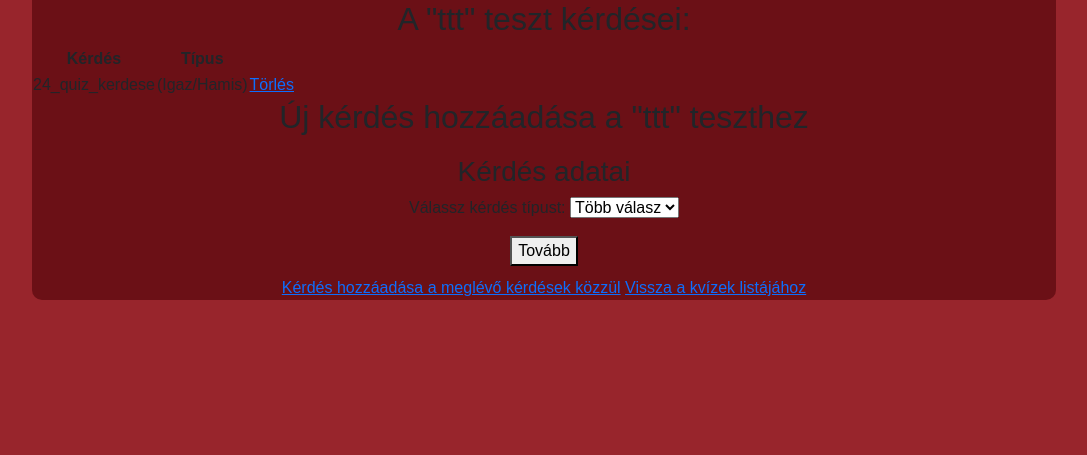
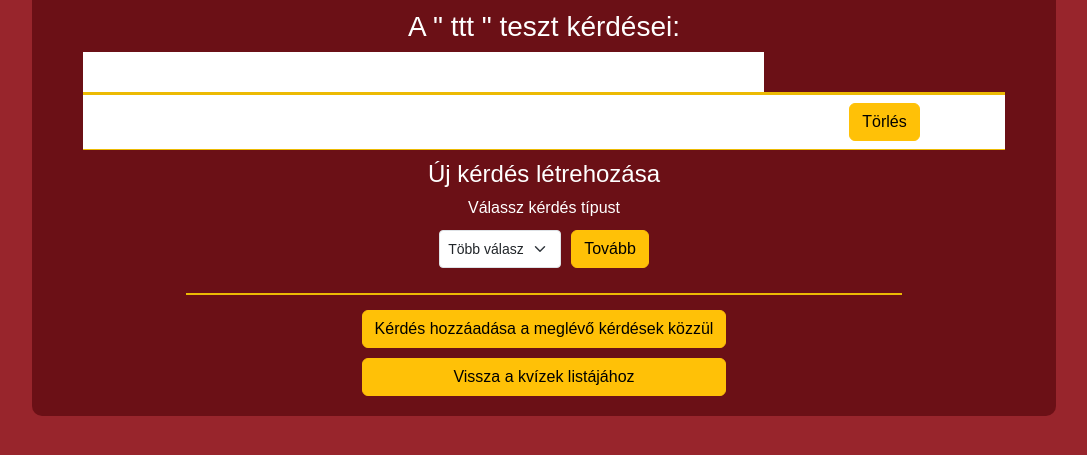
Before and after one commit to nineno98/InteraktTori, a Django app: page /test/24/test-details/ in a window 1280 px wide. Shown: the top 455 px of the page, without its empty margins (96-1183 px from the left). Run offline with Django 5.2, Linux system fonts and the light colour scheme; data comes from the database, SQL or seed files in the repository; both versions use the stored data as it was after the commit; some libraries are stand-ins or nearby versions.

Commit message:
0218 haladas

```diff
--- a/backend/roman_map/forms.py
+++ b/backend/roman_map/forms.py
@@ -221,6 +221,8 @@
     question_type = forms.ChoiceField(
         choices=Question.QUESTION_TYPES,
         label="Válassz kérdés típust",
+        widget=forms.Select(attrs={'class':'form-select form-select-sm',})
+
     )
 
 
--- a/backend/roman_map/static/scripts/test_results.js
+++ b/backend/roman_map/static/scripts/test_results.js
@@ -90,8 +90,8 @@
 async function initComponents() {
     const QuestionsAPIData = await fetchData(`http://127.0.0.1:8000/api/test-questions/${quiz_id}/`);
     const calculatedData = calculateScoreRatio(QuestionsAPIData);
-
-    const topQuestionsData = calculatedData
+    console.log(calculatedData);
+    /*const topQuestionsData = calculatedData
         .filter(d => d.scoreRatio > 0)
         .sort((a, b) => a.scoreRatio - b.scoreRatio)
         .slice(0, 10);
@@ -111,7 +111,7 @@
     createChart(topQuestionsData, "#top-score",  "#90EE90");
     createChart(worstQuestionsData, "#wrost-score",  "#FF4C4C");
 
-    createDataTable(calculatedData);
+    createDataTable(calculatedData);*/
 }
 
 initComponents();
--- a/backend/roman_map/static/styles/tests.css
+++ b/backend/roman_map/static/styles/tests.css
@@ -1,4 +1,34 @@
+.table.sajat-table>tbody>tr>td{
+    color: white;
+}
+#quiz-details-content{
+    padding-top: 10px;
+}
+#quiz-details-h3{
+    color: white;
+}
+#new-question-form label{
+    margin-bottom: 10px;
+}
+#new-question-form{
+    display: grid;
+    align-items: center;
+    justify-items: center;
+    color: white;
+}
+#select-and-prew-links-container{
+    display: flex;
+    flex-direction: column;
+    gap: 10px;
+}
+#new-question-start{
+    display: flex;
+    flex-direction: row;
+    gap: 10px;
+    margin-bottom: 10px;
 
+
+}
 .disz-csik{
     width: 70%;
     height: 2px;
@@ -56,7 +86,7 @@
 }
 .hozzaadas-gomb{
     margin-top: 15px;
-    margin-bottom: 15px;
+
 }
 .sajat-head>tr>th {
     color: white;
@@ -103,6 +133,7 @@
     margin: auto;
     background-color: #6B1016;
     border-radius: 0 0 10px 10px;
+    padding-bottom: 10px;
 }
 
 .tests-background {
--- a/backend/roman_map/templates/quiz/select_questions.html
+++ b/backend/roman_map/templates/quiz/select_questions.html
@@ -2,11 +2,12 @@
 {% block content %}
 <p>hello</p>
 <form action="" method="post">
+    {% csrf_token %}
     {% for question in questions %}
             <label for="{{question.id}}">{{question.text}}</label>
-            <input type="checkbox" id="{{question.id}}" name="{{question.id}}" value="{{question.text}}"><br>
+            <input type="checkbox" id="{{question.id}}" name="questions" value="{{question.id}}"><br>
     {% endfor %}
-
+    <button type="submit">Hozzáadás a teszthez</button>
 </form>
 
 {% endblock content %}
--- a/backend/roman_map/templates/quiz/test_details.html
+++ b/backend/roman_map/templates/quiz/test_details.html
@@ -1,22 +1,27 @@
 {% extends "quiz/test.html" %}
 
 {% block content %}
-<div class="content">
-    <h2>A "{{ quiz.title }}" teszt kérdései:</h2>
+<div class="content" id="quiz-details-content">
+    <h3 id="quiz-details-h3">A " {{ quiz.title }} " teszt kérdései:</h3>
     {% if questions.count %}
-        <table>
+        <table class="table sajat-table">
+            <thead class="sajat-head">
                 <tr>
                     <th>Kérdés</th>
                     <th>Típus</th>
                 </tr>
+            </thead>
+            <tbody>
                 {% for question in questions %}
                     <tr>
                         <td>{{ question.text }}</td>
                         <td>({{ question.get_question_type_display }})</td>
-                <td><a href="{% url "kerdes_torlese" quiz.id question.id %}" onclick="return confirmDelete(event, this.href);">Törlés</a></td>
+                        <td><a href="{% url "kerdes_torlese" quiz.id question.id %}" onclick="return confirmDelete(event, this.href);" class="btn btn-warning">Törlés</a></td>
                     </tr>
 
                 {% endfor %}
+            </tbody>
+
         </table>
     {% else %}
         <div>
@@ -25,20 +30,30 @@
     {% endif %}
 
 
-    <h2>Új kérdés hozzáadása a "{{ quiz.title }}" teszthez</h2>
 
-    <form method="post">
+
+    <form method="post" id="new-question-form">
         {% csrf_token %}
 
-        <h3>Kérdés adatai</h3>
-        {{ form.as_p }}
+        <h4>Új kérdés létrehozása</h4>
+        <label for="">{{ form.question_type.label }}</label>
+        <div id="new-question-start">
 
-        <button type="submit">Tovább</button>
+            {{ form.question_type }}
+            <button type="submit" class="btn btn-warning">Tovább</button>
+        </div>
+        <div class="disz-csik"></div>
+        <div id="select-and-prew-links-container">
+            <a href="{% url 'kerdes_kivalasztasa' quiz.id %}" class="btn btn-warning">Kérdés hozzáadása a meglévő kérdések közzül</a>
+            <a href="{% url 'teszt' %}" class="btn btn-warning">Vissza a kvízek listájához</a>
+        </div>
+
+
+
     </form>
 
 
-    <a href="{% url 'kerdes_kivalasztasa' quiz.id %}">Kérdés hozzáadása a meglévő kérdések közzül</a>
-    <a href="{% url 'teszt' %}">Vissza a kvízek listájához</a>
+
 </div>
 
 {% endblock %}
--- a/backend/roman_map/views.py
+++ b/backend/roman_map/views.py
@@ -331,8 +331,27 @@
         return redirect('teszt_reszletei', quiz_id=quiz_id)
 
 def kerdes_kivalasztasa(request, quiz_id):
-    questions = Question.objects.filter(~Q(quiz = quiz_id))
-    return render(request, 'quiz/select_questions.html', {"questions":questions})
+    try:
+        if request.method == 'POST':
+            selected_questions = request.POST.getlist('questions')
+            quiz = Quiz.objects.get(id = quiz_id)
+            for question_id in selected_questions:
+                selected_question = Question.objects.get(id = question_id)
+                selected_question.quiz = quiz
+                selected_question.save()
+            messages.success(request, "A kérdések sikeresen hozzáadva!")
+            return redirect("teszt_reszletei", quiz_id=quiz.id)
+        questions = Question.objects.filter(~Q(quiz = quiz_id))
+        return render(request, 'quiz/select_questions.html', {"questions":questions})
+    except Question.DoesNotExist:
+        messages.error(request, "Hiba: A kérdés nem található!")
+        return redirect("teszt_reszletei", quiz_id=quiz.id)
+    except Quiz.DoesNotExist:
+        messages.error(request, "Hiba. A teszt nem található!")
+        return redirect("teszt_reszletei", quiz_id=quiz.id)
+    except Exception as e:
+        messages.error(request, "Hiba a kérdések hozzáadása során!")
+        return redirect("teszt_reszletei", quiz_id=quiz.id)
 
 def kerdes_torlese(request, quiz_id, question_id):
     try:
```
Also changed, not shown: backend/roman_map/tests/test_urls.py (+5 -0 lines), backend/db.sqlite3. Lines whose indentation alone changed are shown as unchanged.
